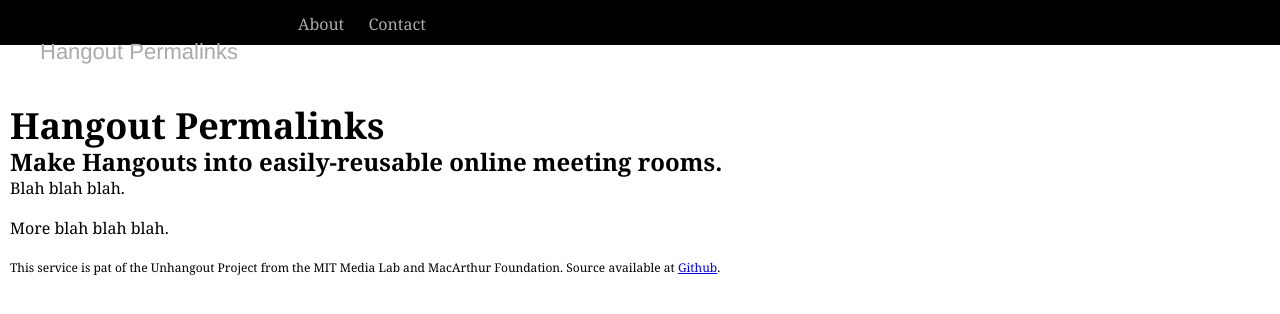
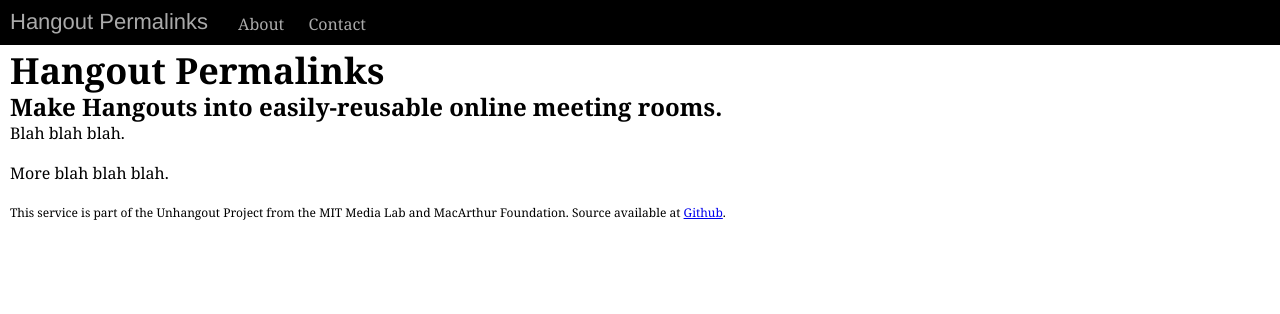
Before and after one commit to ahuntsberrylett/ahuntsberrylett.github.io, a plain HTML site: page index.html in a window 1280 px wide. Drawn offline with Linux system fonts and the light colour scheme.

Commit message:
Minor tweaks

```diff
--- a/css/base.css
+++ b/css/base.css
@@ -34,7 +34,6 @@
     font-size: 22px;
     font-weight: 500;
     padding: 10px; /* TRouBLe */
-    margin: 30px;
 }
 
 header a {
--- a/index.html
+++ b/index.html
@@ -21,7 +21,7 @@
 
         </article>
         <footer>
-            <p>This service is pat of the Unhangout Project from the MIT Media Lab and MacArthur Foundation. Source available at <a href="https://github.com/drewww/unhangout">Github</a>.</p>
+            <p>This service is part of the Unhangout Project from the MIT Media Lab and MacArthur Foundation. Source available at <a href="https://github.com/drewww/unhangout">Github</a>.</p>
         </footer>
 
     </body>
```
